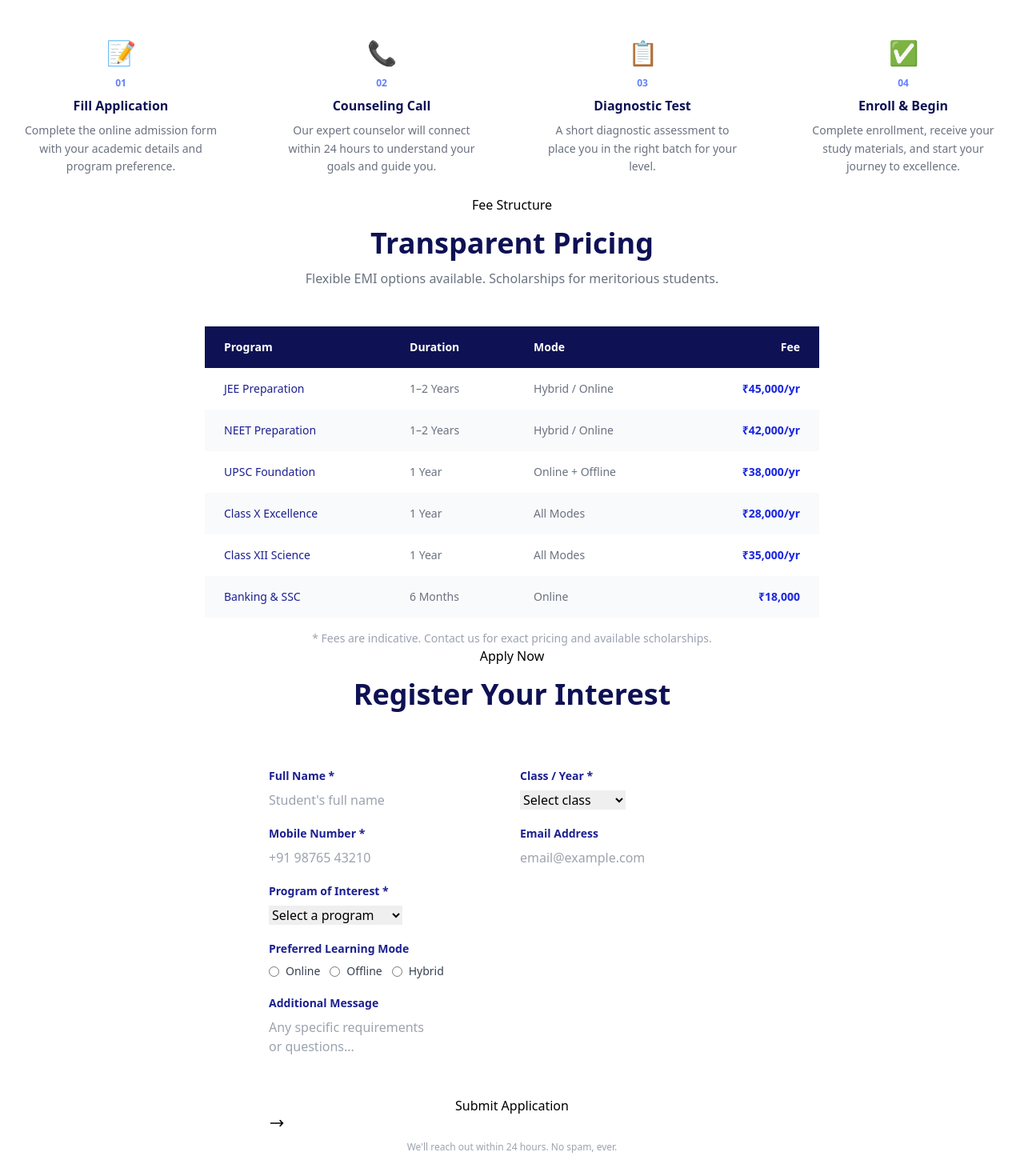
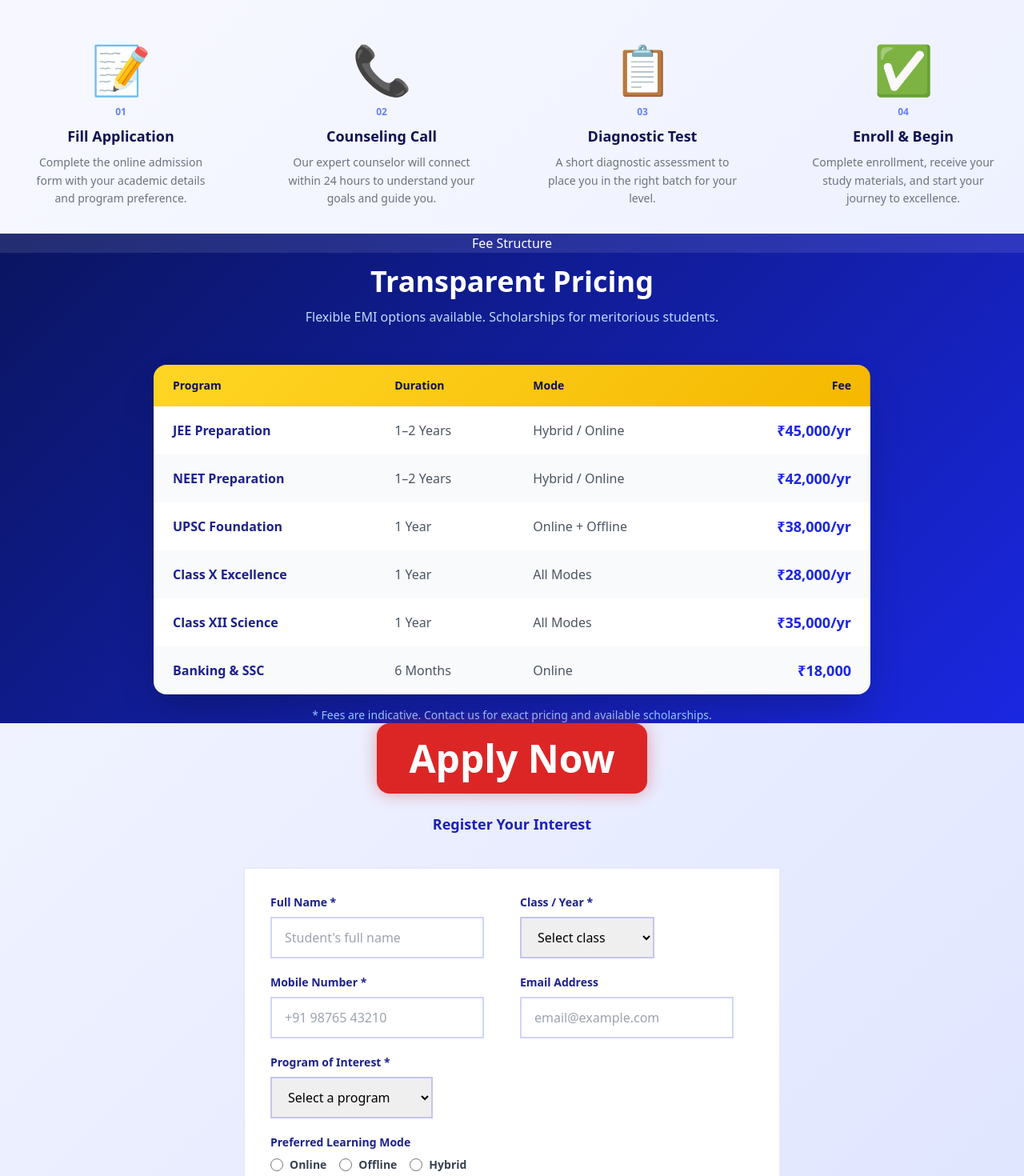
Before and after one commit to TovernaxLegion/Tovernax-Legion, a Next.js app: page /admissions in a window 1280 px wide. Shown: the part 680-2150 px from the top of the page at 80% size. Built offline with nearby package versions, Linux system fonts and the light colour scheme.

Commit message:
Update page.tsx

```diff
--- a/src/app/admissions/page.tsx
+++ b/src/app/admissions/page.tsx
@@ -27,15 +27,15 @@ export default function AdmissionsPage() {
   return (
     <div>
       <PageHero
-        label="Admissions 2025–26"
+        label="Admissions 2026–27"
         title="Your Journey to"
         highlight="Excellence Starts Here"
-        description="Applications are now open for the 2025–26 academic year. Join thousands of students who have transformed their futures with Tovernax Academy."
+        description="Applications are now open for the 2026–27 academic year. Join hundreds of students who have transformed their futures with Tovernax Academy."
         emoji="🎓"
       />
 
       {/* Process */}
-      <section className="section-padding bg-white">
+      <section className="section-padding" style={{ background: "linear-gradient(135deg, #f8f9ff 0%, #eef1ff 100%)" }}>
         <div className="section-container">
           <div className="text-center mb-12 reveal">
             <div className="section-label mb-4">How to Apply</div>
@@ -43,10 +43,10 @@ export default function AdmissionsPage() {
           </div>
           <div className="grid sm:grid-cols-2 lg:grid-cols-4 gap-6">
             {steps.map((s, i) => (
-              <div key={s.step} className="card-premium p-6 text-center reveal" style={{ transitionDelay: `${i * 80}ms` }}>
-                <div className="text-3xl mb-3">{s.icon}</div>
+              <div key={s.step} className="card-premium p-8 text-center reveal" style={{ transitionDelay: `${i * 80}ms` }}>
+                <div className="text-6xl mb-4">{s.icon}</div>
                 <div className="text-xs font-mono font-bold text-navy-400 mb-2">{s.step}</div>
-                <h3 className="font-semibold text-navy-950 mb-2">{s.title}</h3>
+                <h3 className="font-semibold text-lg text-navy-950 mb-2">{s.title}</h3>
                 <p className="text-gray-500 text-sm leading-relaxed">{s.desc}</p>
               </div>
             ))}
@@ -55,58 +55,60 @@ export default function AdmissionsPage() {
       </section>
 
       {/* Program Fees */}
-      <section className="section-padding bg-mesh">
+      <section className="section-padding" style={{ background: "linear-gradient(135deg, #0a1560 0%, #1a27e1 100%)" }}>
         <div className="section-container">
           <div className="text-center mb-12 reveal">
-            <div className="section-label mb-4">Fee Structure</div>
-            <h2 className="font-display text-4xl font-bold text-navy-950">Transparent Pricing</h2>
-            <p className="text-gray-500 mt-3">Flexible EMI options available. Scholarships for meritorious students.</p>
+            <div className="section-label mb-4" style={{ background: "rgba(255,255,255,0.1)", color: "white", borderColor: "rgba(255,255,255,0.15)" }}>Fee Structure</div>
+            <h2 className="font-display text-4xl font-bold text-white">Transparent Pricing</h2>
+            <p className="text-blue-200 mt-3">Flexible EMI options available. Scholarships for meritorious students.</p>
           </div>
-          <div className="max-w-3xl mx-auto">
-            <div className="card-premium overflow-hidden reveal">
+          <div className="max-w-4xl mx-auto">
+            <div className="rounded-2xl overflow-hidden shadow-2xl reveal">
               <table className="w-full">
                 <thead>
-                  <tr className="bg-navy-950 text-white">
-                    <th className="px-6 py-4 text-left text-sm font-semibold">Program</th>
-                    <th className="px-6 py-4 text-left text-sm font-semibold">Duration</th>
-                    <th className="px-6 py-4 text-left text-sm font-semibold">Mode</th>
-                    <th className="px-6 py-4 text-right text-sm font-semibold">Fee</th>
+                  <tr style={{ background: "linear-gradient(135deg, #ffd624, #f5b800)" }}>
+                    <th className="px-6 py-4 text-left text-sm font-bold text-navy-950">Program</th>
+                    <th className="px-6 py-4 text-left text-sm font-bold text-navy-950">Duration</th>
+                    <th className="px-6 py-4 text-left text-sm font-bold text-navy-950">Mode</th>
+                    <th className="px-6 py-4 text-right text-sm font-bold text-navy-950">Fee</th>
                   </tr>
                 </thead>
                 <tbody>
                   {programs.map((p, i) => (
                     <tr key={p.name} className={i % 2 === 0 ? "bg-white" : "bg-gray-50"}>
-                      <td className="px-6 py-4 font-medium text-navy-900 text-sm">{p.name}</td>
-                      <td className="px-6 py-4 text-gray-500 text-sm">{p.duration}</td>
-                      <td className="px-6 py-4 text-gray-500 text-sm">{p.mode}</td>
-                      <td className="px-6 py-4 text-right font-bold text-navy-700 text-sm">{p.fee}</td>
+                      <td className="px-6 py-4 font-semibold text-navy-900">{p.name}</td>
+                      <td className="px-6 py-4 text-gray-600">{p.duration}</td>
+                      <td className="px-6 py-4 text-gray-600">{p.mode}</td>
+                      <td className="px-6 py-4 text-right font-bold text-lg" style={{ color: "#1a27e1" }}>{p.fee}</td>
                     </tr>
                   ))}
                 </tbody>
               </table>
             </div>
-            <p className="text-center text-gray-400 text-sm mt-4">* Fees are indicative. Contact us for exact pricing and available scholarships.</p>
+            <p className="text-center text-blue-300 text-sm mt-4">* Fees are indicative. Contact us for exact pricing and available scholarships.</p>
           </div>
         </div>
       </section>
 
       {/* Application Form */}
-      <section className="section-padding bg-white">
+      <section className="section-padding" style={{ background: "linear-gradient(135deg, #f0f3ff 0%, #dde3ff 100%)" }}>
         <div className="section-container">
           <div className="max-w-2xl mx-auto">
             <div className="text-center mb-10 reveal">
-              <div className="section-label mb-4">Apply Now</div>
-              <h2 className="font-display text-4xl font-bold text-navy-950">Register Your Interest</h2>
+              <div className="inline-block px-10 py-5 rounded-2xl mb-6 animate-red-blue">
+                <h2 className="font-display text-4xl md:text-5xl font-bold text-white">Apply Now</h2>
+              </div>
+              <p className="text-navy-800 font-semibold text-lg">Register Your Interest</p>
             </div>
-            <div className="card-premium p-8 reveal">
+            <div className="card-premium p-8 reveal" style={{ background: "white", border: "2px solid rgba(26, 39, 225, 0.1)" }}>
               <div className="grid sm:grid-cols-2 gap-5">
                 <div>
-                  <label className="block text-sm font-semibold text-navy-900 mb-2">Full Name *</label>
-                  <input type="text" placeholder="Student's full name" className="input-field" />
+                  <label className="block text-sm font-bold text-navy-900 mb-2">Full Name *</label>
+                  <input type="text" placeholder="Student's full name" className="input-field" style={{ border: "2px solid rgba(26, 39, 225, 0.2)", fontSize: "1rem", padding: "0.75rem 1rem" }} />
                 </div>
                 <div>
-                  <label className="block text-sm font-semibold text-navy-900 mb-2">Class / Year *</label>
-                  <select className="input-field">
+                  <label className="block text-sm font-bold text-navy-900 mb-2">Class / Year *</label>
+                  <select className="input-field" style={{ border: "2px solid rgba(26, 39, 225, 0.2)", fontSize: "1rem", padding: "0.75rem 1rem" }}>
                     <option value="">Select class</option>
                     {["Class 6", "Class 7", "Class 8", "Class 9", "Class 10", "Class 11", "Class 12", "Appeared 12th", "Graduate"].map(c => (
                       <option key={c}>{c}</option>
@@ -114,16 +116,16 @@ export default function AdmissionsPage() {
                   </select>
                 </div>
                 <div>
-                  <label className="block text-sm font-semibold text-navy-900 mb-2">Mobile Number *</label>
-                  <input type="tel" placeholder="+91 98765 43210" className="input-field" />
+                  <label className="block text-sm font-bold text-navy-900 mb-2">Mobile Number *</label>
+                  <input type="tel" placeholder="+91 98765 43210" className="input-field" style={{ border: "2px solid rgba(26, 39, 225, 0.2)", fontSize: "1rem", padding: "0.75rem 1rem" }} />
                 </div>
                 <div>
-                  <label className="block text-sm font-semibold text-navy-900 mb-2">Email Address</label>
-                  <input type="email" placeholder="email@example.com" className="input-field" />
+                  <label className="block text-sm font-bold text-navy-900 mb-2">Email Address</label>
+                  <input type="email" placeholder="email@example.com" className="input-field" style={{ border: "2px solid rgba(26, 39, 225, 0.2)", fontSize: "1rem", padding: "0.75rem 1rem" }} />
                 </div>
                 <div className="sm:col-span-2">
-                  <label className="block text-sm font-semibold text-navy-900 mb-2">Program of Interest *</label>
-                  <select className="input-field">
+                  <label className="block text-sm font-bold text-navy-900 mb-2">Program of Interest *</label>
+                  <select className="input-field" style={{ border: "2px solid rgba(26, 39, 225, 0.2)", fontSize: "1rem", padding: "0.75rem 1rem" }}>
                     <option value="">Select a program</option>
                     {["JEE Preparation", "NEET Preparation", "UPSC Foundation", "Class X Excellence", "Class XII Science", "Banking & SSC", "Academic Coaching", "Other"].map(p => (
                       <option key={p}>{p}</option>
@@ -131,28 +133,35 @@ export default function AdmissionsPage() {
                   </select>
                 </div>
                 <div className="sm:col-span-2">
-                  <label className="block text-sm font-semibold text-navy-900 mb-2">Preferred Learning Mode</label>
-                  <div className="flex flex-wrap gap-3">
+                  <label className="block text-sm font-bold text-navy-900 mb-2">Preferred Learning Mode</label>
+                  <div className="flex flex-wrap gap-4">
                     {["Online", "Offline", "Hybrid"].map(mode => (
                       <label key={mode} className="flex items-center gap-2 cursor-pointer">
-                        <input type="radio" name="mode" value={mode} className="accent-navy-600" />
-                        <span className="text-sm font-medium text-gray-700">{mode}</span>
+                        <input type="radio" name="mode" value={mode} className="accent-navy-600 w-4 h-4" />
+                        <span className="text-sm font-semibold text-gray-700">{mode}</span>
                       </label>
                     ))}
                   </div>
                 </div>
                 <div className="sm:col-span-2">
-                  <label className="block text-sm font-semibold text-navy-900 mb-2">Additional Message</label>
-                  <textarea rows={3} placeholder="Any specific requirements or questions..." className="input-field resize-none" />
+                  <label className="block text-sm font-bold text-navy-900 mb-2">Additional Message</label>
+                  <textarea rows={3} placeholder="Any specific requirements or questions..." className="input-field resize-none" style={{ border: "2px solid rgba(26, 39, 225, 0.2)", fontSize: "1rem", padding: "0.75rem 1rem" }} />
                 </div>
                 <div className="sm:col-span-2">
-                  <button className="btn-primary w-full justify-center text-base">
+                  <button className="inline-flex items-center justify-center gap-2 w-full px-8 py-4 rounded-2xl font-bold text-lg text-white transition-all duration-300"
+                    style={{ background: "linear-gradient(135deg, #1a27e1, #3d57ff)" }}>
                     Submit Application
                     <svg className="w-5 h-5" fill="none" viewBox="0 0 24 24" stroke="currentColor">
                       <path strokeLinecap="round" strokeLinejoin="round" strokeWidth={2} d="M17 8l4 4m0 0l-4 4m4-4H3" />
                     </svg>
                   </button>
-                  <p className="text-center text-gray-400 text-xs mt-3">We'll reach out within 24 hours. No spam, ever.</p>
+                  <div className="flex flex-wrap justify-center gap-4 mt-6 text-sm font-medium" style={{ color: "#1a27e1" }}>
+                    <span>✅ Free first counseling session</span>
+                    <span>✅ Flexible Payment options</span>
+                    <span>✅ Scholarship tests available</span>
+                    <span>✅ Student Aptitude Test</span>
+                  </div>
+                  <p className="text-center text-gray-500 text-xs mt-3">We'll reach out within 24 hours. No spam, ever.</p>
                 </div>
               </div>
             </div>
```
